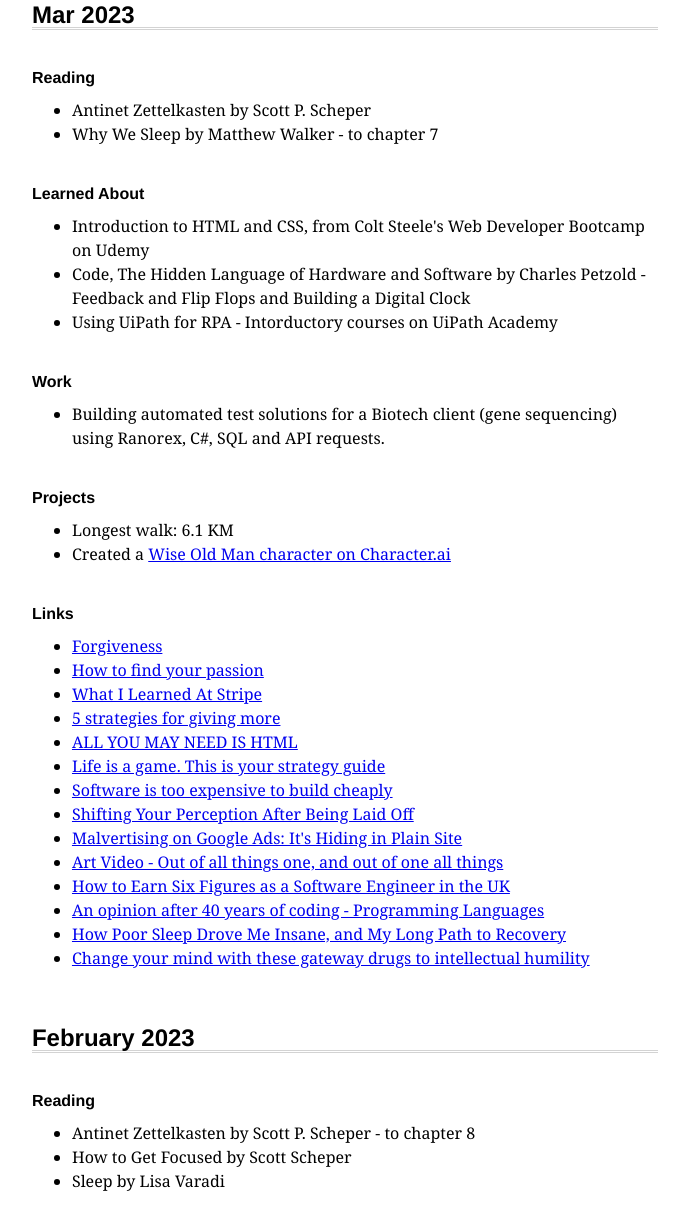
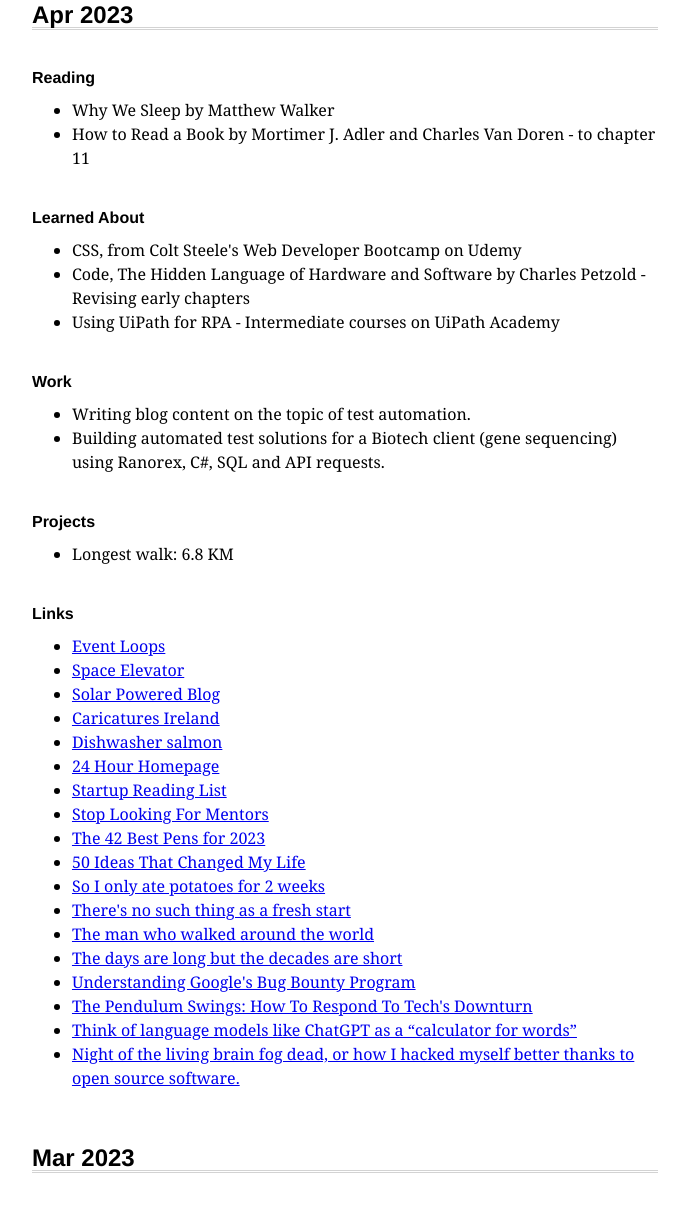
Before and after one commit to Fergal-C/fergal, a plain HTML site: page index.html in a window 1280 px wide. Shown: the part 332-1538 px from the top of the page, without its empty margins (295-984 px from the left). Drawn offline with Linux system fonts and the light colour scheme.

Commit message:
Adding Apr 2023

```diff
--- a/index.html
+++ b/index.html
@@ -24,6 +24,72 @@
         </li>
         <li>Let's connect on <a href="https://www.linkedin.com/in/fergalcrawley/" target="blank">LinkedIn</a></li>
         <li>Site kindly hosted by <a href="https://github.com/" target="blank">GitHub</a></li>
+    </ul>
+
+    <h2>Apr 2023</h2>
+
+    <h4>Reading</h4>
+    <ul>
+        <li>Why We Sleep by Matthew Walker</li>
+        <li>How to Read a Book by Mortimer J. Adler and Charles Van Doren - to chapter 11</li>
+    </ul>
+
+
+    <h4>Learned About</h4>
+    <ul>
+        <li>CSS, from Colt Steele's Web Developer Bootcamp on Udemy</li>
+        <li>Code, The Hidden Language of Hardware and Software by Charles Petzold - Revising early chapters
+        </li>
+        <li>Using UiPath for RPA - Intermediate courses on UiPath Academy</li>
+    </ul>
+
+    <h4>Work</h4>
+    <ul>
+        <li>Writing blog content on the topic of test automation.</li>
+        <li>Building automated test solutions for a Biotech client (gene sequencing) using Ranorex,
+            C#, SQL and API requests.</li>
+    </ul>
+
+
+    <h4>Projects</h4>
+    <ul>
+        <li>Longest walk: 6.8 KM</li>
+    </ul>
+
+    <h4>Links</h4>
+    <ul>
+        <li><a href="https://leaddev.com/personal-development/how-better-organize-your-time-new-engineering-manager"
+                target="blank">Event Loops</a></li>
+        <li><a href="https://neal.fun/space-elevator/" target="blank">Space Elevator</a></li>
+        <li><a href="https://louwrentius.com/i-made-my-blog-solar-powered-then-things-escalated.html"
+                target="blank">Solar Powered Blog</a></li>
+        <li><a href="https://www.caricatures-ireland.com/" target="blank">Caricatures Ireland</a></li>
+        <li><a href="https://en.wikipedia.org/wiki/Dishwasher_salmon" target="blank">Dishwasher salmon</a></li>
+        <li><a href="https://24hourhomepage.com/" target="blank">24 Hour Homepage</a></li>
+        <li><a href="https://staysaasy.com/startups/2020/09/24/startup-book-reading-list.html" target="blank">Startup
+                Reading List</a></li>
+        <li><a href="https://staysaasy.com/career/2021/10/16/mentorship.html" target="blank">Stop Looking For
+                Mentors</a></li>
+        <li><a href="https://www.jetpens.com/blog/The-42-Best-Pens-for-2023-Gel-Ballpoint-Rollerball-and-Fountain-Pens/pt/974"
+                target="blank">The 42 Best Pens for 2023</a></li>
+        <li><a href="https://perell.com/essay/50-ideas-that-changed-my-life/" target="blank">50 Ideas That Changed My
+                Life</a></li>
+        <li><a href="https://www.petercai.com/so-i-only-ate-potatoes-for-2-weeks/" target="blank">So I only ate potatoes
+                for 2 weeks</a></li>
+        <li><a href="https://www.oliverburkeman.com/freshstart" target="blank">There's no such thing as a fresh
+                start</a></li>
+        <li><a href="https://www.theguardian.com/lifeandstyle/2023/apr/11/the-man-who-walked-around-the-world-tom-turcich-seven-year-search-meaning-of-life"
+                target="blank">The man who walked around the world</a></li>
+        <li><a href="https://blog.samaltman.com/the-days-are-long-but-the-decades-are-short" target="blank">The days are
+                long but the decades are short</a></li>
+        <li><a href="https://www.petercai.com/understanding-googles-bug-bounty-program/" target="blank">Understanding
+                Google's Bug Bounty Program</a></li>
+        <li><a href="https://staysaasy.com/startups/2023/01/07/pendulum.html" target="blank">The Pendulum Swings: How To
+                Respond To Tech's Downturn</a></li>
+        <li><a href="https://simonwillison.net/2023/Apr/2/calculator-for-words/" target="blank">Think of
+                language models like ChatGPT as a “calculator for words”</a></li>
+        <li><a href="https://decodebytes.substack.com/p/night-of-the-living-brain-fog-dead" target="blank">Night of the
+                living brain fog dead, or how I hacked myself better thanks to open source software.</a></li>
     </ul>
 
     <h2>Mar 2023</h2>
```
